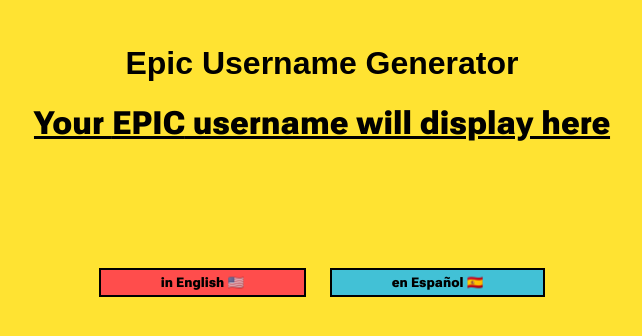
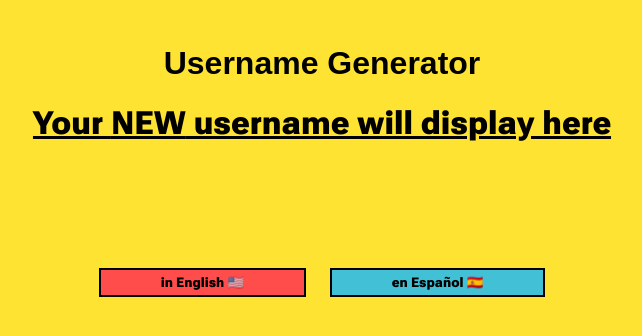
Before and after one commit to joajimenez/epic_username_generator, a plain HTML site: page index.html in a window 1280 px wide. Shown: the whole page, without its empty margins (318-960 px from the left). Drawn offline with Linux system fonts and the light colour scheme; a web font is replaced by a local one.

Commit message:
updated wording

```diff
--- a/index.html
+++ b/index.html
@@ -10,9 +10,9 @@
   <body>
     <div class="container">
       <div class="text_container">
-        <h1>Epic Username Generator</h1>
+        <h1>Username Generator</h1>
         <h1 id="username_display">
-          Your <strong>EPIC</strong> username will display here
+          Your <strong>NEW</strong> username will display here
         </h1>
       </div>
       <!-- <p id="intro_text">Click a button below to begin.</p> -->
```
